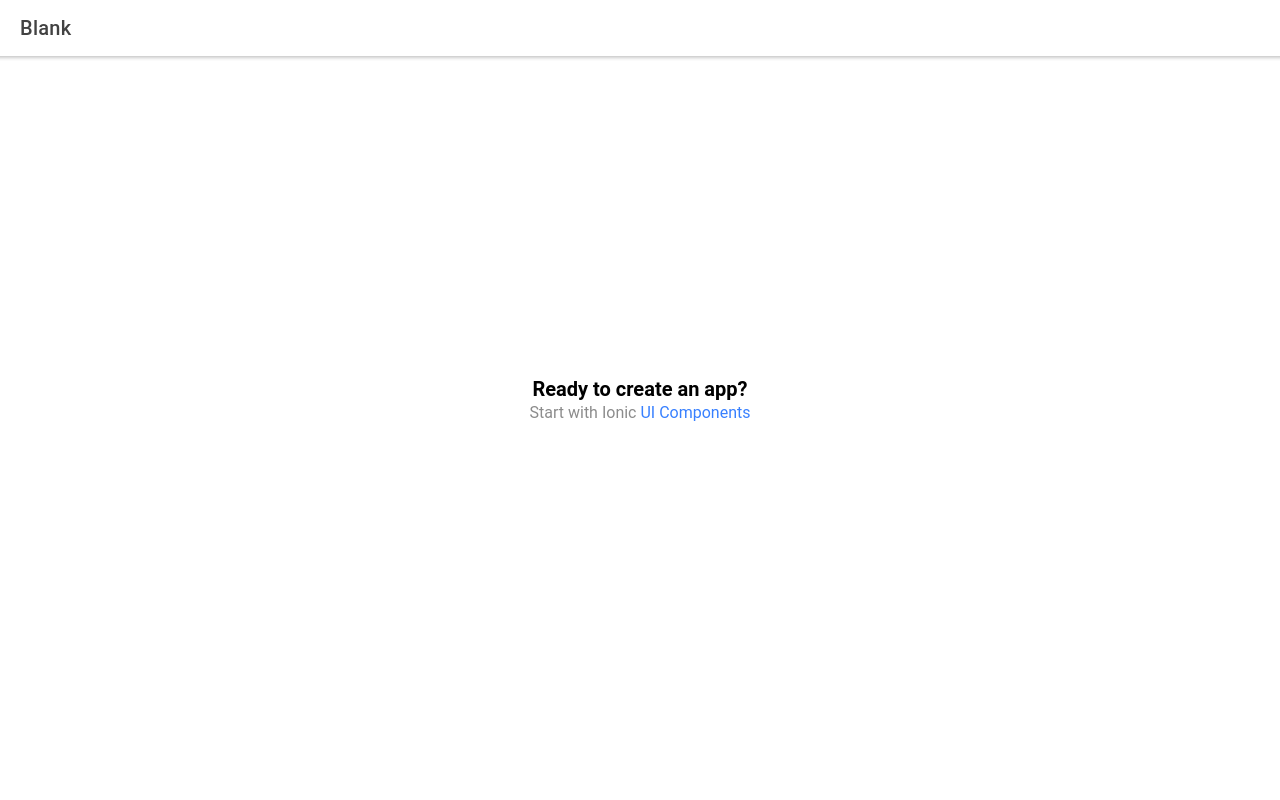
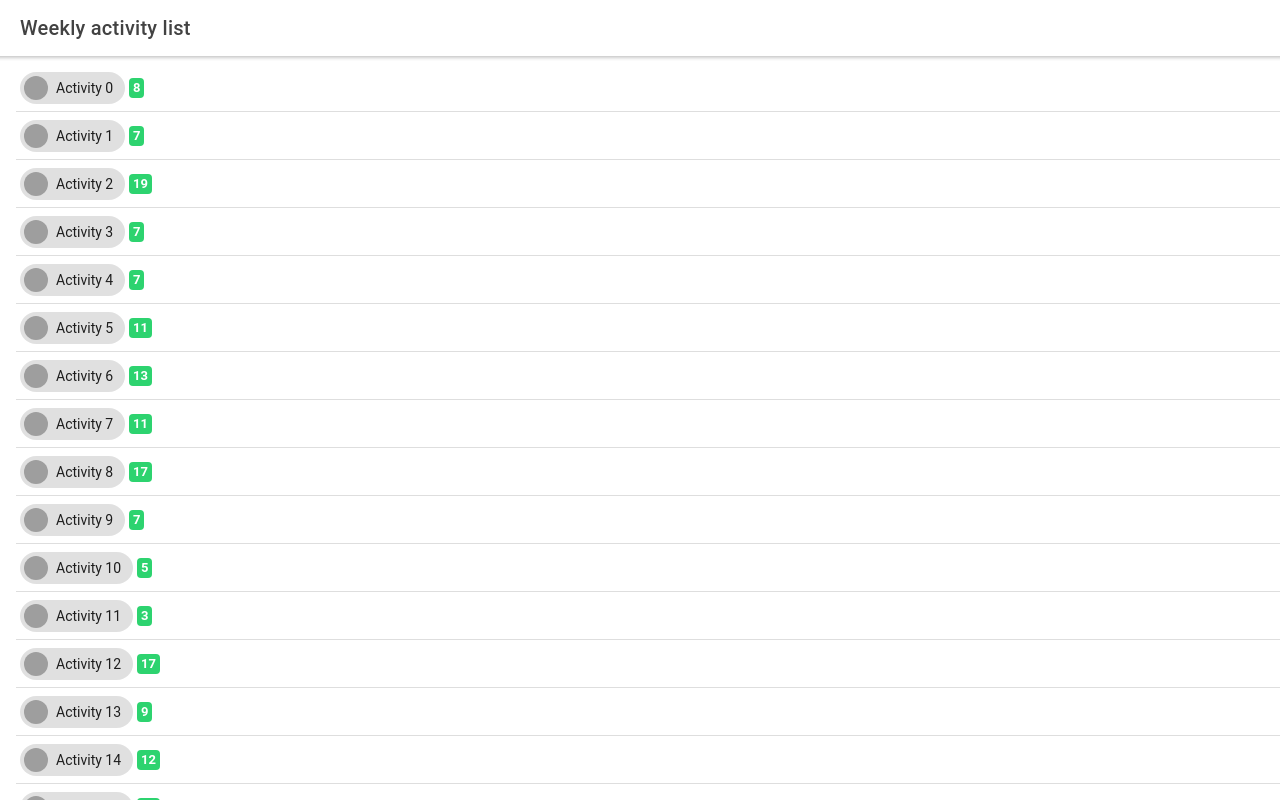
Before and after one commit to AlbertoEusebio/appy, a React (Create React App) app: page /home in a window 1280 px wide. Built offline with nearby package versions, Linux system fonts and the light colour scheme; grey boxes are pictures that could not be loaded.

Commit message:
added basic infinite list logic

```diff
--- a/package.json
+++ b/package.json
@@ -19,6 +19,7 @@
     "@types/react-dom": "^18.0.6",
     "@types/react-router": "^5.1.11",
     "@types/react-router-dom": "^5.1.7",
+    "crypto-browserify": "^3.12.0",
     "history": "^4.9.0",
     "ionicons": "^6.0.3",
     "react": "^18.2.0",
--- /dev/null
+++ b/src/components/InfiniteScroll.tsx
@@ -0,0 +1,59 @@
+import React, { useState, useEffect } from 'react';
+import { close, closeCircle, pin, checkmarkCircleSharp, notificationsCircleOutline } from 'ionicons/icons';
+import {
+  IonContent,
+  IonInfiniteScroll,
+  IonInfiniteScrollContent,
+  IonList,
+  IonItem,
+  IonAvatar,
+  IonLabel,
+  IonChip,
+  IonIcon,
+  IonBadge
+} from '@ionic/react';
+import { randomInt } from 'crypto';
+
+function InfiniteScroll() {
+  const [items, setItems] = useState<string[]>([]);
+
+  const generateItems = () => {
+    const newItems = [];
+    for (let i = 0; i < 50; i++) {
+      newItems.push(`Activity ${1 + items.length + i}`);
+    }
+    setItems([...items, ...newItems]);
+  };
+
+  useEffect(() => {
+    generateItems();
+    // eslint-disable-next-line react-hooks/exhaustive-deps
+  }, []);
+
+  return (
+    <IonContent>
+      <IonList>
+        {items.map((item, index) => (
+          <IonItem key={item}>
+            <IonChip>
+              <IonAvatar>
+                <img alt="Silhouette of a person's head" src={'https://picsum.photos/80/80?random=' + index} />
+              </IonAvatar>
+              <IonLabel>Activity {index}</IonLabel>
+            </IonChip>
+            <IonBadge color="success">{Math.round(Math.random()*20)}</IonBadge>
+          </IonItem>
+        ))}
+      </IonList>
+      <IonInfiniteScroll
+        onIonInfinite={(ev) => {
+          generateItems();
+          setTimeout(() => ev.target.complete(), 500);
+        }}
+      >
+        <IonInfiniteScrollContent></IonInfiniteScrollContent>
+      </IonInfiniteScroll>
+    </IonContent>
+  );
+}
+export default InfiniteScroll;
--- a/src/pages/Home.tsx
+++ b/src/pages/Home.tsx
@@ -1,5 +1,6 @@
 import { IonContent, IonHeader, IonPage, IonTitle, IonToolbar } from '@ionic/react';
 import ExploreContainer from '../components/ExploreContainer';
+import InfiniteScroll from '../components/InfiniteScroll';
 import './Home.css';
 
 const Home: React.FC = () => {
@@ -7,16 +8,17 @@ const Home: React.FC = () => {
     <IonPage>
       <IonHeader>
         <IonToolbar>
-          <IonTitle>Blank</IonTitle>
+          <IonTitle>Weekly activity list</IonTitle>
         </IonToolbar>
       </IonHeader>
       <IonContent fullscreen>
         <IonHeader collapse="condense">
           <IonToolbar>
-            <IonTitle size="large">Blank</IonTitle>
+            <IonTitle size="large">Weekly activity list</IonTitle>
           </IonToolbar>
         </IonHeader>
         <ExploreContainer />
+        <InfiniteScroll />
       </IonContent>
     </IonPage>
   );
```
Also changed, not shown: src/App.tsx (line endings or trailing spaces), 1 other file (tests, documents, lock files or other folders).
